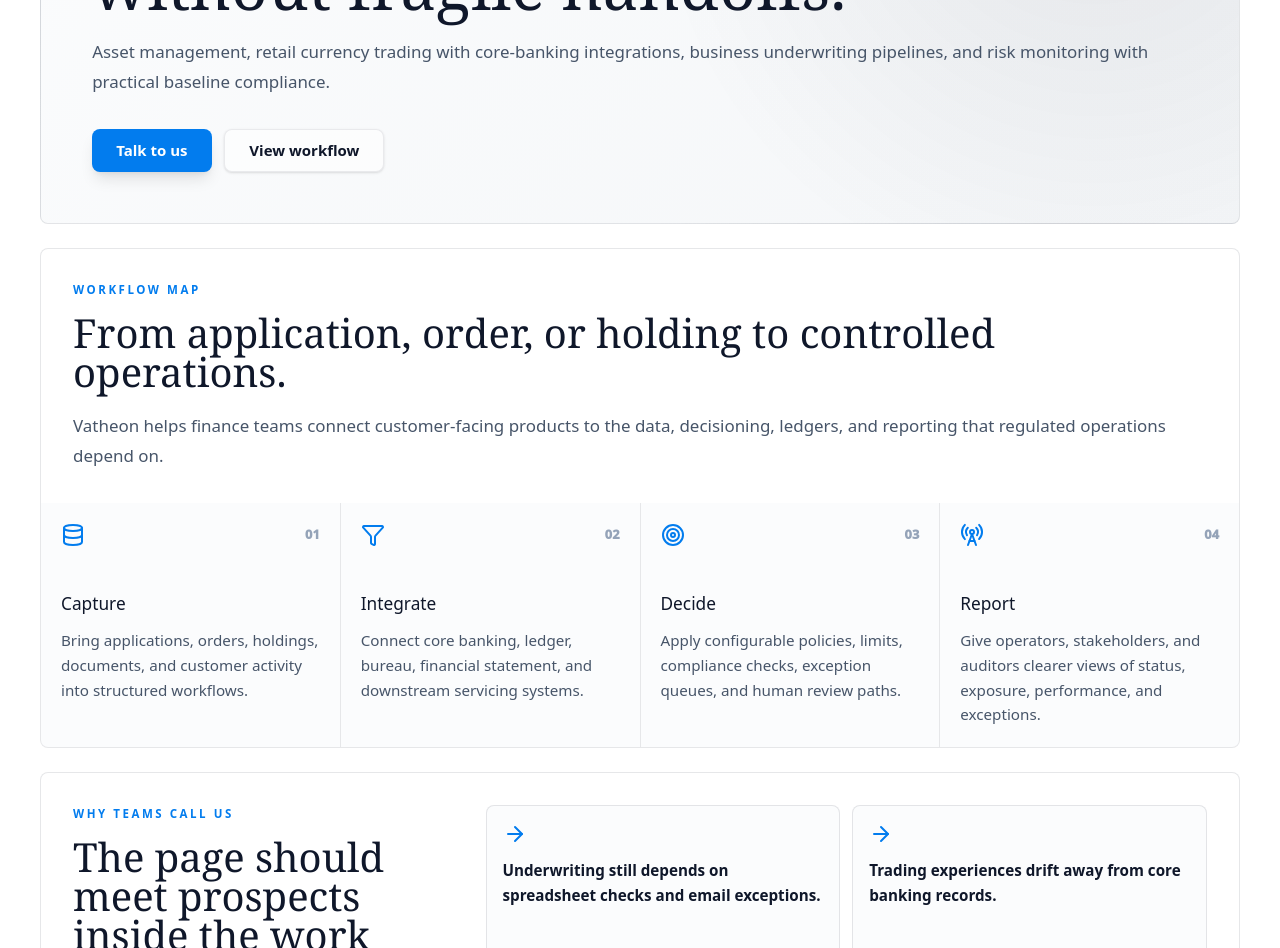
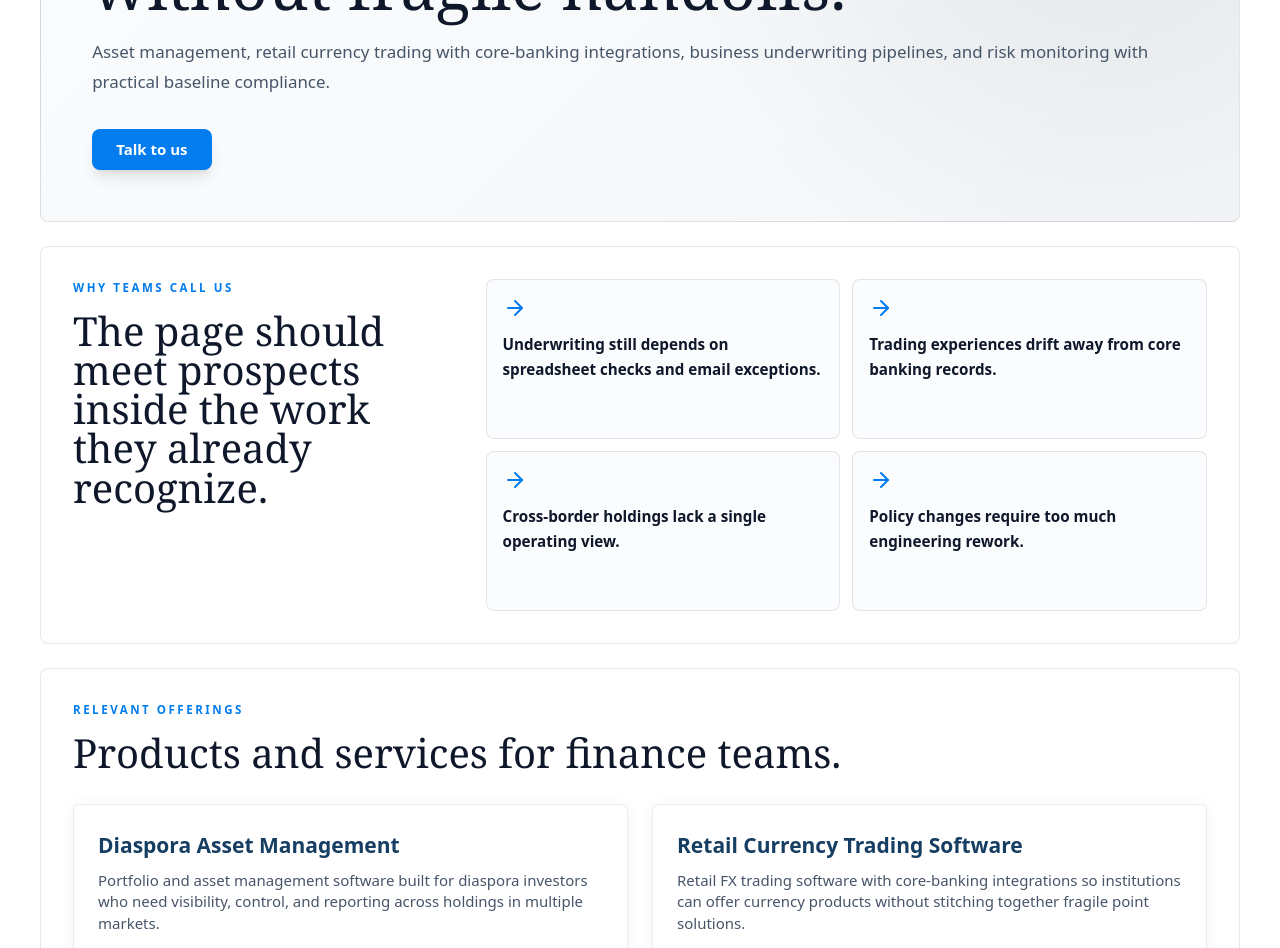
Before and after one commit to DavidMajomi/company-site, a Next.js app in the folder company/: page /industries/finance in a window 1280 px wide. Shown: the part 320-1268 px from the top of the page. Built offline with nearby package versions, Linux system fonts and the light colour scheme.

Commit message:
Refactor: Remove  workflow map components and styles from IndustryWorkflowPage for improved clarity and maintainability.

```diff
--- a/company/app/components/IndustryWorkflowPage.module.css
+++ b/company/app/components/IndustryWorkflowPage.module.css
@@ -7,14 +7,11 @@
   --industry-panel-accent: #eef6ff;
   --industry-dark: #07131f;
   --industry-sky: #38bdf8;
-  --industry-step-muted: #94a3b8;
-
   display: grid;
   gap: 1.5rem;
 }
 
 .hero,
-.workflowSection,
 .problemSection,
 .offeringsSection {
   overflow: hidden;
@@ -76,7 +73,6 @@
   margin-top: 2rem;
 }
 
-.stepHead svg,
 .problemGrid svg,
 .outcomeGrid svg {
   color: var(--industry-accent);
@@ -94,7 +90,6 @@
   font-size: clamp(2rem, 4vw, 2.5rem);
 }
 
-.steps,
 .problemGrid,
 .outcomeGrid {
   display: grid;
@@ -103,37 +98,11 @@
   background: var(--industry-border);
 }
 
-.steps article,
 .problemGrid article,
 .outcomeGrid article {
   background: var(--industry-panel);
 }
 
-.steps article {
-  padding: 1.25rem;
-  min-height: 14rem;
-}
-
-.stepHead {
-  display: flex;
-  align-items: center;
-  justify-content: space-between;
-  margin-bottom: 2.75rem;
-}
-
-.stepHead span {
-  color: var(--industry-step-muted);
-  font-size: 0.8rem;
-  font-weight: 950;
-}
-
-.steps h3 {
-  margin: 0;
-  color: var(--industry-text);
-  font-size: 1.08rem;
-}
-
-.steps p,
 .problemGrid p,
 .outcomeGrid p {
   margin: 0.75rem 0 0;
@@ -215,14 +184,10 @@
     width: 100%;
   }
 
-  .stepHead {
-    margin-bottom: 1.5rem;
-  }
 }
 
 @media (width <= 39.99rem) {
   .hero,
-  .workflowSection,
   .problemSection,
   .offeringsSection {
     border-radius: 6px;
@@ -239,7 +204,6 @@
     padding-bottom: 1rem;
   }
 
-  .steps article,
   .problemGrid article,
   .outcomeGrid article {
     min-height: auto;
--- a/company/app/components/IndustryWorkflowPage.tsx
+++ b/company/app/components/IndustryWorkflowPage.tsx
@@ -1,14 +1,4 @@
-import {
-  ArrowRight,
-  BarChart3,
-  Database,
-  FileCheck2,
-  Filter,
-  Map,
-  RadioTower,
-  Route,
-  Target,
-} from "lucide-react";
+import { ArrowRight, BarChart3, FileCheck2, Map, Route } from "lucide-react";
 import { products } from "../data/products";
 import { services } from "../data/services";
 import type { Offering } from "../data/offerings";
@@ -24,7 +14,6 @@ type IndustryWorkflowPageProps = {
   industry: IndustryPage;
 };
 
-const stepIcons = [Database, Filter, Target, RadioTower];
 const proofIcons = [Map, Route, BarChart3];
 
 type RelevantOffering = {
@@ -61,39 +50,7 @@ export function IndustryWorkflowPage({ industry }: IndustryWorkflowPageProps) {
           <p>{industry.overview}</p>
           <div className={styles.heroActions}>
             <Button href={contactNav.href}>Talk to us</Button>
-            <Button href="#workflow" variant="outline">
-              View workflow
-            </Button>
           </div>
-        </div>
-      </section>
-
-      <section
-        className={styles.workflowSection}
-        id="workflow"
-        aria-labelledby="workflow-heading"
-      >
-        <div className={styles.sectionHeader}>
-          <p className={styles.eyebrow}>Workflow map</p>
-          <h2 id="workflow-heading">{industry.workflowTitle}</h2>
-          <span>{industry.workflowIntro}</span>
-        </div>
-
-        <div className={styles.steps}>
-          {industry.workflow.map((step, index) => {
-            const Icon = stepIcons[index] ?? FileCheck2;
-
-            return (
-              <article key={step.title}>
-                <div className={styles.stepHead}>
-                  <Icon aria-hidden />
-                  <span>{String(index + 1).padStart(2, "0")}</span>
-                </div>
-                <h3>{step.title}</h3>
-                <p>{step.body}</p>
-              </article>
-            );
-          })}
         </div>
       </section>
 
--- a/company/app/data/industries.ts
+++ b/company/app/data/industries.ts
@@ -7,12 +7,6 @@ export type IndustryPage = IndustryLink & {
   slug: string;
   overview: string;
   headline: string;
-  workflowTitle: string;
-  workflowIntro: string;
-  workflow: {
-    title: string;
-    body: string;
-  }[];
   painPointsTitle: string;
   painPoints: string[];
   outcomesTitle: string;
@@ -26,30 +20,9 @@ const industryPages: IndustryPage[] = [
     slug: "real-estate",
     href: "/industries/real-estate",
     label: "Real Estate",
-    headline: "One operating map from property signal to market action.",
+    headline: "From property signal to market action.",
     overview:
       "Foreclosure intelligence, curated property datasets, acquisition-focused analytics, and campaign measurement for teams working distressed and opportunity-driven real estate markets.",
-    workflowTitle: "From scattered records to acquisition decisions.",
-    workflowIntro:
-      "Vatheon connects the messy parts of real estate intelligence so teams can move from public records to outreach, underwriting, and reporting without rebuilding the same data process every week.",
-    workflow: [
-      {
-        title: "Source",
-        body: "Collect foreclosure filings, auction schedules, property context, and market signals from fragmented sources.",
-      },
-      {
-        title: "Normalize",
-        body: "Standardize fields, refresh cadence, lineage, and enrichment layers so analysts can compare markets cleanly.",
-      },
-      {
-        title: "Prioritize",
-        body: "Filter and score properties for acquisition review, investor reporting, outreach, or model input.",
-      },
-      {
-        title: "Activate",
-        body: "Push signals into CRMs, campaign tools, dashboards, exports, and downstream underwriting workflows.",
-      },
-    ],
     painPointsTitle:
       "The page should meet prospects inside the work they already recognize.",
     painPoints: [
@@ -74,27 +47,6 @@ const industryPages: IndustryPage[] = [
     headline: "Structured financial workflows without fragile handoffs.",
     overview:
       "Asset management, retail currency trading with core-banking integrations, business underwriting pipelines, and risk monitoring with practical baseline compliance.",
-    workflowTitle: "From application, order, or holding to controlled operations.",
-    workflowIntro:
-      "Vatheon helps finance teams connect customer-facing products to the data, decisioning, ledgers, and reporting that regulated operations depend on.",
-    workflow: [
-      {
-        title: "Capture",
-        body: "Bring applications, orders, holdings, documents, and customer activity into structured workflows.",
-      },
-      {
-        title: "Integrate",
-        body: "Connect core banking, ledger, bureau, financial statement, and downstream servicing systems.",
-      },
-      {
-        title: "Decide",
-        body: "Apply configurable policies, limits, compliance checks, exception queues, and human review paths.",
-      },
-      {
-        title: "Report",
-        body: "Give operators, stakeholders, and auditors clearer views of status, exposure, performance, and exceptions.",
-      },
-    ],
     painPointsTitle:
       "The page should meet prospects inside the work they already recognize.",
     painPoints: [
@@ -123,27 +75,6 @@ const industryPages: IndustryPage[] = [
     headline: "Senior execution across automation, web, ads, and reporting.",
     overview:
       "Forward deployed engineers, AI automation, CRM and advertising integrations, and hands-on Google and Meta ads support for operators who need senior execution without enterprise overhead.",
-    workflowTitle: "From operational friction to measurable growth systems.",
-    workflowIntro:
-      "Vatheon helps small teams tighten the path from campaign spend and web traffic to lead routing, CRM follow-up, reporting, and internal automation.",
-    workflow: [
-      {
-        title: "Diagnose",
-        body: "Map the workflow, data gaps, ad setup, landing paths, CRM handoffs, and reporting needs.",
-      },
-      {
-        title: "Connect",
-        body: "Wire together websites, CRM, Google Ads, Meta Ads, forms, APIs, and internal business tools.",
-      },
-      {
-        title: "Automate",
-        body: "Remove repetitive admin work with AI automation, dashboards, lead routing, and operator-friendly tools.",
-      },
-      {
-        title: "Optimize",
-        body: "Use conversion tracking and business reporting to decide what to improve, pause, or scale next.",
-      },
-    ],
     painPointsTitle:
       "The page should meet prospects inside the work they already recognize.",
     painPoints: [
```
